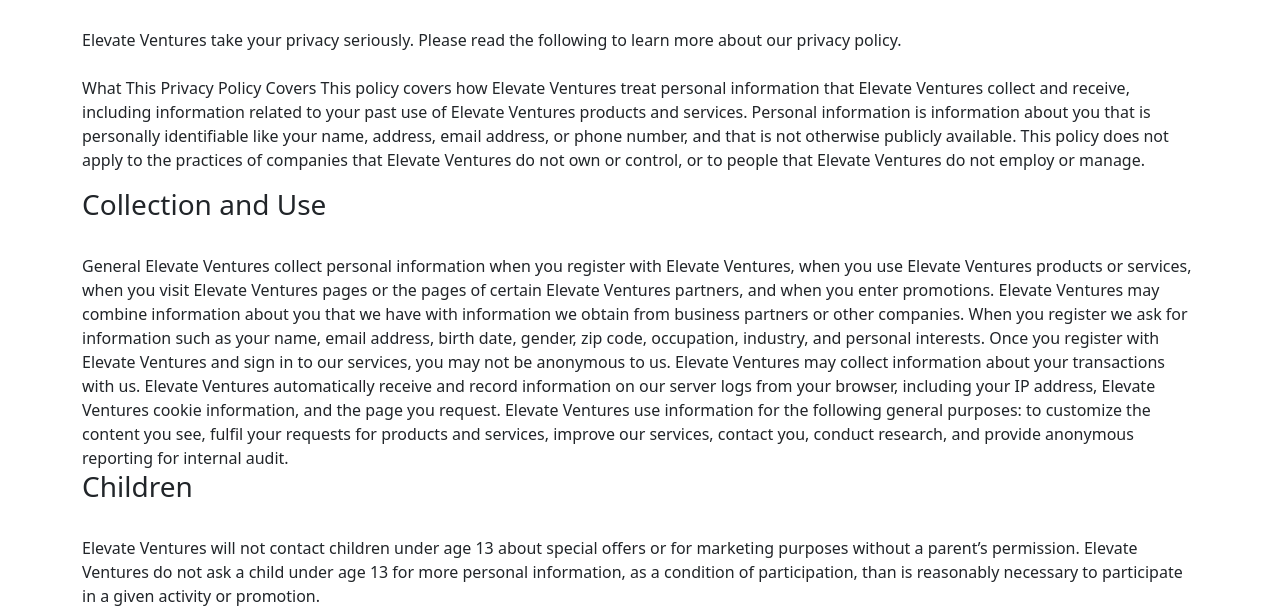
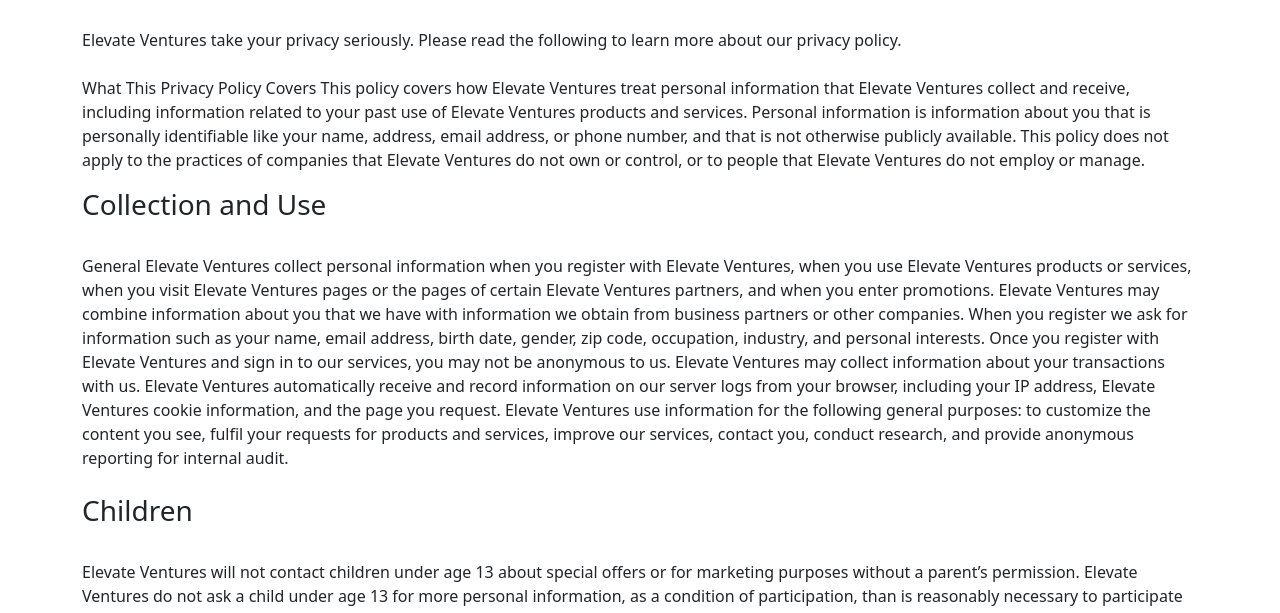
Before and after one commit to elevateventures/elevateventures, a plain HTML site: page index.html in a window 1280 px wide. Shown: the part 170-783 px from the top of the page. Drawn offline with Linux system fonts and the light colour scheme.

Commit message:
Changes to formatting

```diff
--- a/index.html
+++ b/index.html
@@ -21,7 +21,7 @@
                 <br/>
                 <h3>Collection and Use</h3>
                 <br/>
-                General Elevate Ventures collect personal information when you register with Elevate Ventures, when you use Elevate Ventures products or services, when you visit Elevate Ventures pages or the pages of certain Elevate Ventures partners, and when you enter promotions. Elevate Ventures may combine information about you that we have with information we obtain from business partners or other companies. When you register we ask for information such as your name, email address, birth date, gender, zip code, occupation, industry, and personal interests. Once you register with Elevate Ventures and sign in to our services, you may not be anonymous to us. Elevate Ventures may collect information about your transactions with us. Elevate Ventures automatically receive and record information on our server logs from your browser, including your IP address, Elevate Ventures cookie information, and the page you request. Elevate Ventures use information for the following general purposes: to customize the content you see, fulfil your requests for products and services, improve our services, contact you, conduct research, and provide anonymous reporting for internal audit.
+                General Elevate Ventures collect personal information when you register with Elevate Ventures, when you use Elevate Ventures products or services, when you visit Elevate Ventures pages or the pages of certain Elevate Ventures partners, and when you enter promotions. Elevate Ventures may combine information about you that we have with information we obtain from business partners or other companies. When you register we ask for information such as your name, email address, birth date, gender, zip code, occupation, industry, and personal interests. Once you register with Elevate Ventures and sign in to our services, you may not be anonymous to us. Elevate Ventures may collect information about your transactions with us. Elevate Ventures automatically receive and record information on our server logs from your browser, including your IP address, Elevate Ventures cookie information, and the page you request. Elevate Ventures use information for the following general purposes: to customize the content you see, fulfil your requests for products and services, improve our services, contact you, conduct research, and provide anonymous reporting for internal audit.<br/>
                 <br/>
                 <h3>Children</h3>
                 <br/>
```
